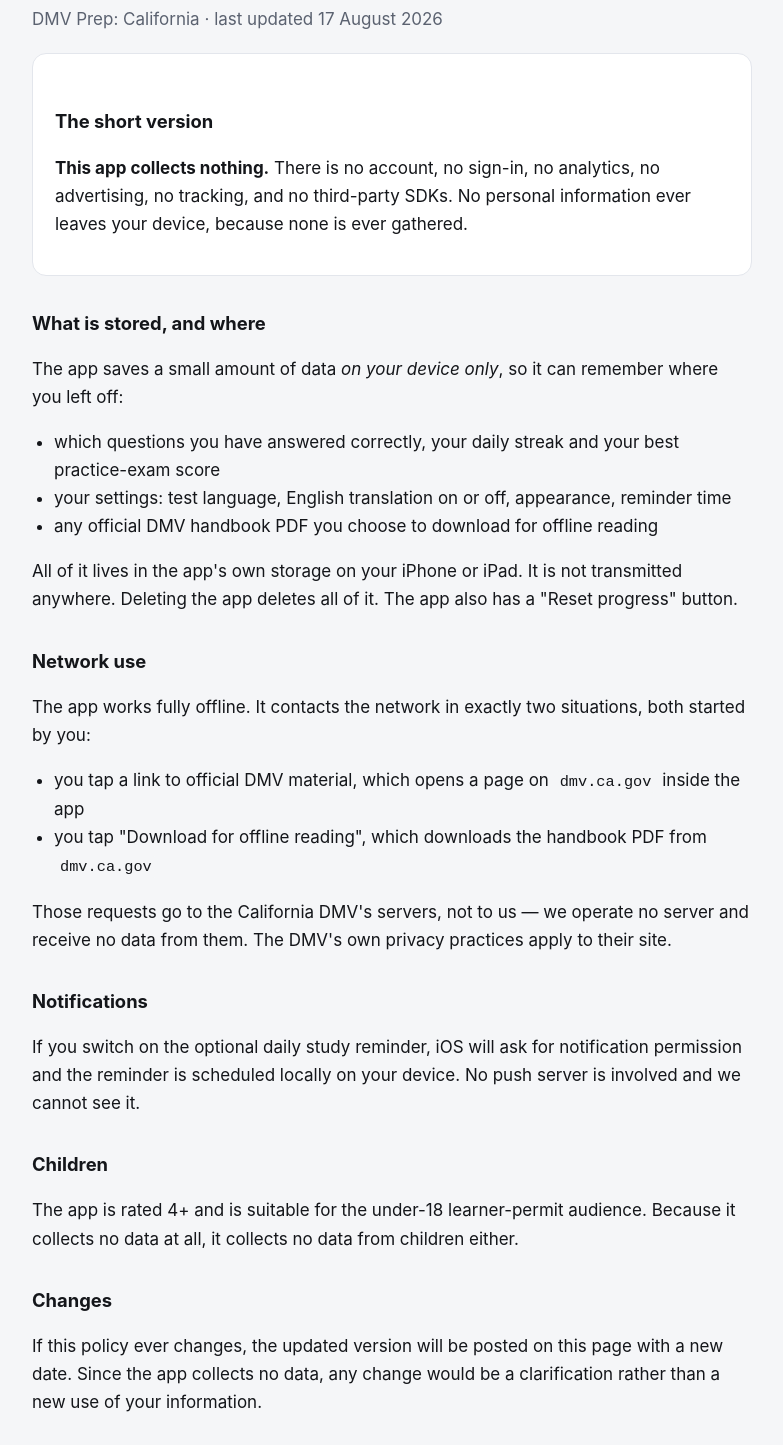
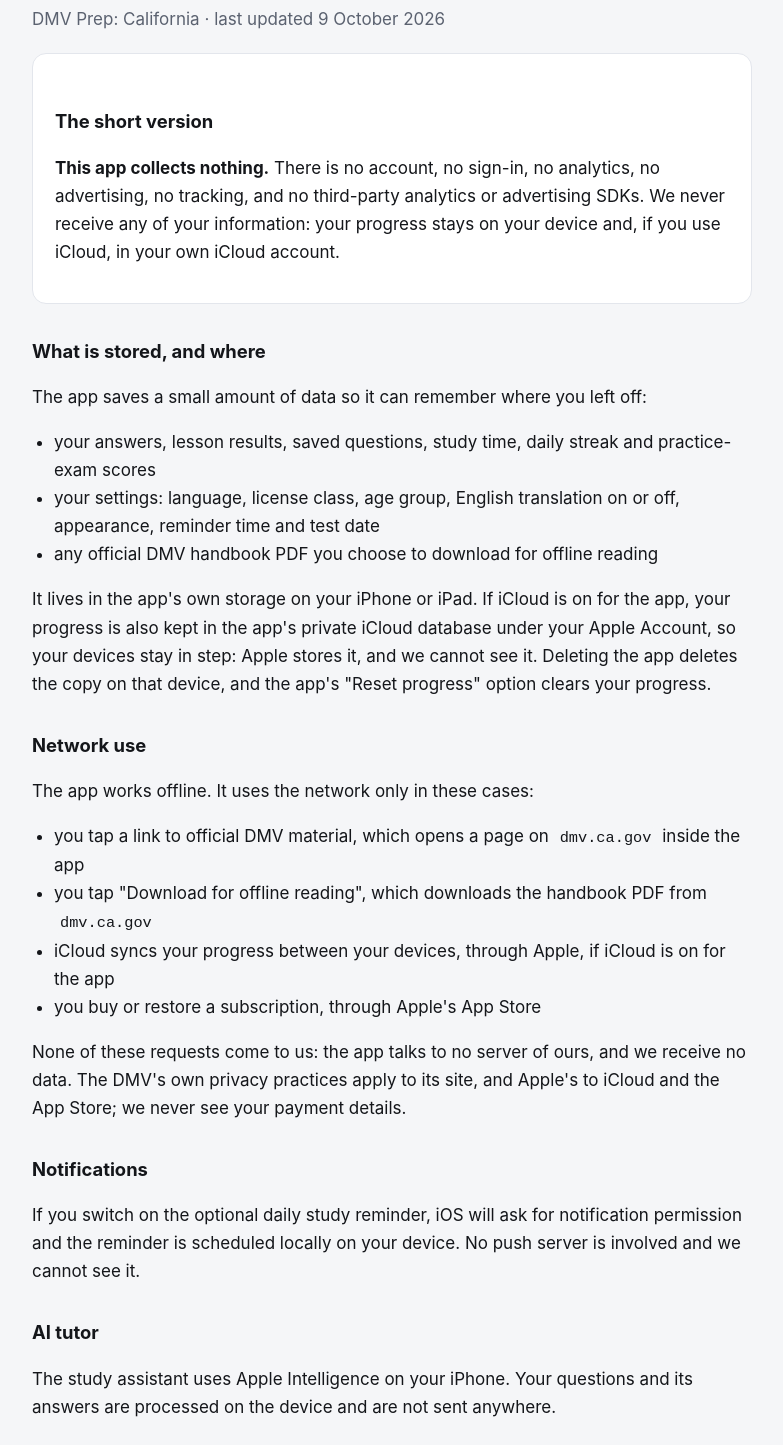
Before and after one commit to mishafyi/dmvtest-site, a website: page public/privacy.html in a window 1280 px wide. Shown: the part 154-1599 px from the top of the page, without its empty margins (248-1031 px from the left). Drawn offline with Linux system fonts and the light colour scheme.

Commit message:
1.7: 1000+ questions for the driver's and motorcycle licenses in 11 languages, the new icon and screenshots; privacy and support updated for iCloud sync, purchases, the free tier and the 12+ rating

```diff
--- a/public/privacy.html
+++ b/public/privacy.html
@@ -7,41 +7,51 @@
 </head><body><div class="wrap">
 <nav class="top"><a href="/">DMV Prep: California</a><a href="/support">Support</a></nav>
 <header><h1>Privacy Policy</h1></header>
-<p class="lead">DMV Prep: California · last updated 17 August 2026</p>
+<p class="lead">DMV Prep: California · last updated 9 October 2026</p>
 
 <div class="card">
 <h2>The short version</h2>
 <p><strong>This app collects nothing.</strong> There is no account, no sign-in, no analytics, no
-advertising, no tracking, and no third-party SDKs. No personal information ever leaves your device,
-because none is ever gathered.</p>
+advertising, no tracking, and no third-party analytics or advertising SDKs. We never receive any of your
+information: your progress stays on your device and, if you use iCloud, in your own iCloud account.</p>
 </div>
 
 <h2>What is stored, and where</h2>
-<p>The app saves a small amount of data <em>on your device only</em>, so it can remember where you left off:</p>
+<p>The app saves a small amount of data so it can remember where you left off:</p>
 <ul>
-<li>which questions you have answered correctly, your daily streak and your best practice-exam score</li>
-<li>your settings: test language, English translation on or off, appearance, reminder time</li>
+<li>your answers, lesson results, saved questions, study time, daily streak and practice-exam scores</li>
+<li>your settings: language, license class, age group, English translation on or off, appearance, reminder
+time and test date</li>
 <li>any official DMV handbook PDF you choose to download for offline reading</li>
 </ul>
-<p>All of it lives in the app's own storage on your iPhone or iPad. It is not transmitted anywhere.
-Deleting the app deletes all of it. The app also has a "Reset progress" button.</p>
+<p>It lives in the app's own storage on your iPhone or iPad. If iCloud is on for the app, your progress is also kept
+in the app's private iCloud database under your Apple Account, so your devices stay in step: Apple stores it, and we
+cannot see it. Deleting the app deletes the copy on that device, and the app's "Reset progress" option clears your
+progress.</p>
 
 <h2>Network use</h2>
-<p>The app works fully offline. It contacts the network in exactly two situations, both started by you:</p>
+<p>The app works offline. It uses the network only in these cases:</p>
 <ul>
 <li>you tap a link to official DMV material, which opens a page on <code>dmv.ca.gov</code> inside the app</li>
 <li>you tap "Download for offline reading", which downloads the handbook PDF from <code>dmv.ca.gov</code></li>
+<li>iCloud syncs your progress between your devices, through Apple, if iCloud is on for the app</li>
+<li>you buy or restore a subscription, through Apple's App Store</li>
 </ul>
-<p>Those requests go to the California DMV's servers, not to us — we operate no server and receive no data
-from them. The DMV's own privacy practices apply to their site.</p>
+<p>None of these requests come to us: the app talks to no server of ours, and we receive no data. The DMV's own
+privacy practices apply to its site, and Apple's to iCloud and the App Store; we never see your payment
+details.</p>
 
 <h2>Notifications</h2>
 <p>If you switch on the optional daily study reminder, iOS will ask for notification permission and the
 reminder is scheduled locally on your device. No push server is involved and we cannot see it.</p>
 
+<h2>AI tutor</h2>
+<p>The study assistant uses Apple Intelligence on your iPhone. Your questions and its answers are processed on the
+device and are not sent anywhere.</p>
+
 <h2>Children</h2>
-<p>The app is rated 4+ and is suitable for the under-18 learner-permit audience. Because it collects no
-data at all, it collects no data from children either.</p>
+<p>The app is rated 12+ on the App Store and suits teens preparing for a learner's permit. Because it collects
+no data at all, it collects no data from children either.</p>
 
 <h2>Changes</h2>
 <p>If this policy ever changes, the updated version will be posted on this page with a new date. Since the
```
Also changed, not shown: public/index.html (+14 -14 lines), public/support.html (+9 -7 lines), public/img/01-questions.webp (deleted), public/img/01-simulator.webp (added), public/img/02-language.webp (added), public/img/02-passed.webp (deleted), public/img/03-progress.webp (deleted), public/img/04-explained.webp (deleted), public/img/05-languages.webp (deleted), public/img/05-lessons.webp (added), public/img/06-signs.webp (deleted), public/img/07-path.webp (deleted), public/img/07-ride.webp (added), public/img/08-privacy.webp (deleted), 3 more files.
